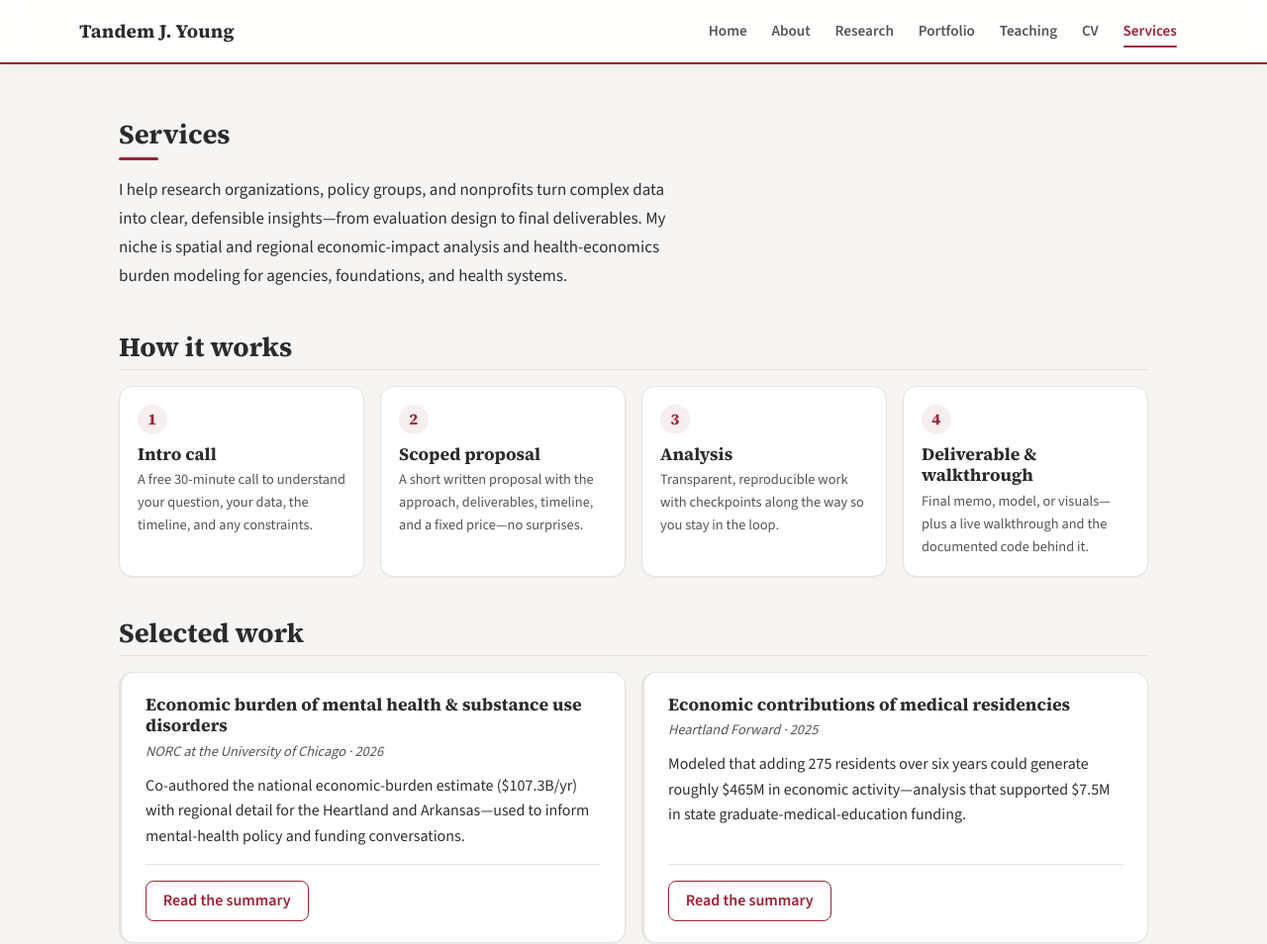
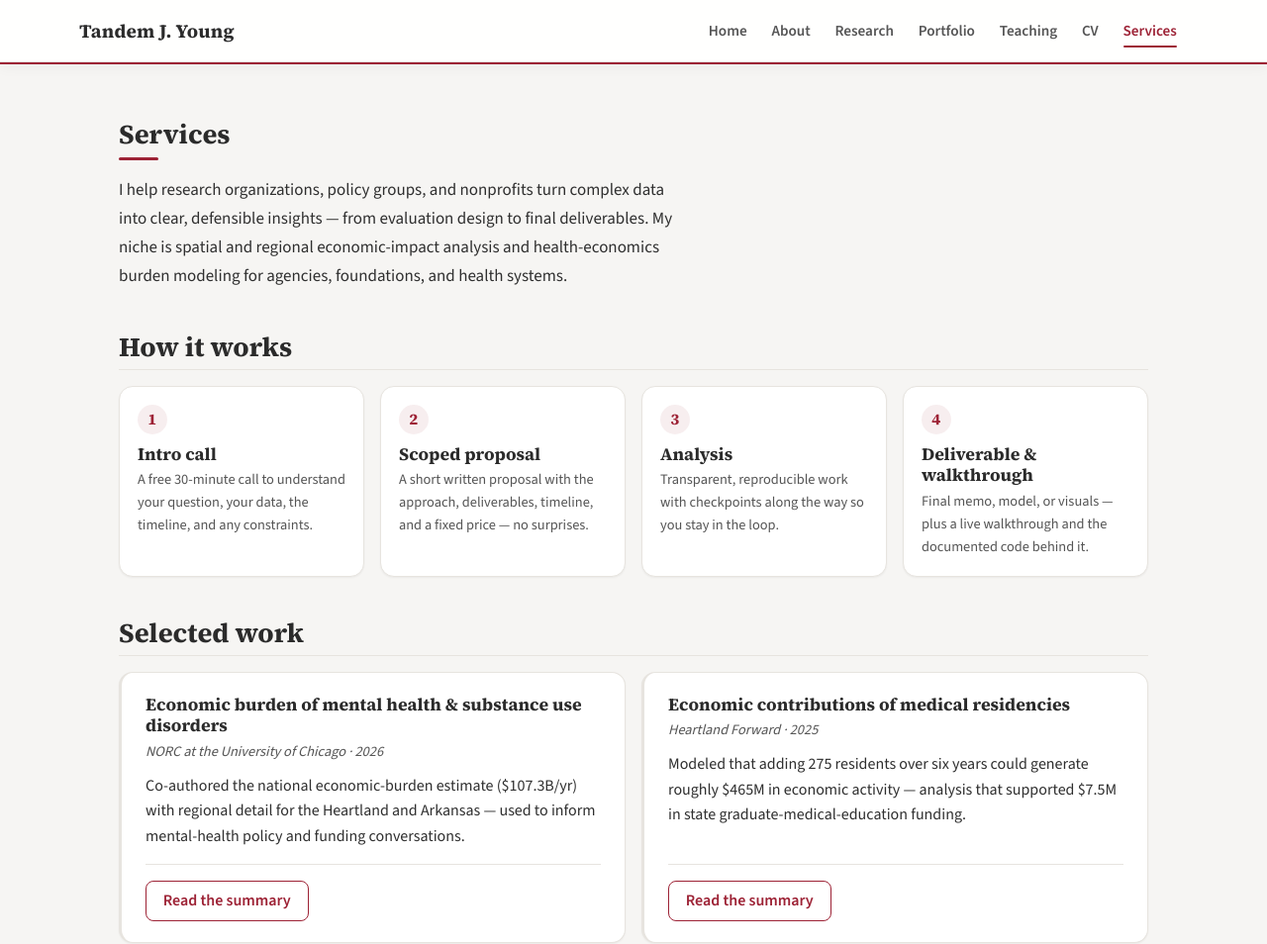
Before and after one commit to TandemYoung/tandemyoung.github.io, a Jekyll site: the page built from services.html, in a window 1280 px wide and 1400 px high. Shown: the top 954 px of the window at 99% size. Built offline with Jekyll 4.4.1, drawn with Linux system fonts in a browser that asks for light colours.

Commit message:
Polish new Services components and add report-page schema
No-input cleanups surfaced by the branch review:
- Demote the two case-study card headings to <h3> under the "Selected work"
  <h2> (correct outline); style .project-card h3 alongside h2
- Fix 5 tight em-dashes in the new Services copy to the site's spaced style
- Add min-width: 0 to .project-card and .process-steps li (narrow-viewport
  overflow guard) and extend the scroll-reveal stagger to nth-child(5)-(6)
- Add Report JSON-LD (authors, datePublished, publisher) to both report pages

Co-Authored-By: Claude Opus 4.8 (1M context) <noreply@anthropic.com>

```diff
--- a/css/styles.css
+++ b/css/styles.css
@@ -935,6 +935,7 @@ tbody tr:nth-child(even) {
 }
 
 .process-steps li {
+  min-width: 0;
   padding: var(--space-lg);
   background: var(--color-surface);
   border: 1px solid var(--color-border);
@@ -1185,9 +1186,11 @@ tbody tr:nth-child(even) {
 .project-card {
   display: flex;
   flex-direction: column;
-}
-
-.project-card h2 {
+  min-width: 0;
+}
+
+.project-card h2,
+.project-card h3 {
   margin-top: 0;
   margin-bottom: 0.2rem;
   font-size: var(--fs-h4);
@@ -1425,6 +1428,8 @@ tbody tr:nth-child(even) {
 .js [data-reveal]:nth-child(2) { transition-delay: 0.06s; }
 .js [data-reveal]:nth-child(3) { transition-delay: 0.12s; }
 .js [data-reveal]:nth-child(4) { transition-delay: 0.18s; }
+.js [data-reveal]:nth-child(5) { transition-delay: 0.24s; }
+.js [data-reveal]:nth-child(6) { transition-delay: 0.30s; }
 
 /* ==========================================================================
    Responsive
--- a/services.html
+++ b/services.html
@@ -9,7 +9,7 @@ description: "Economic and spatial analysis consulting by Tandem J. Young — pr
     <h1 class="page-title">Services</h1>
     <p class="services-lede">
       I help research organizations, policy groups, and nonprofits turn complex data into
-      clear, defensible insights—from evaluation design to final deliverables. My niche is
+      clear, defensible insights — from evaluation design to final deliverables. My niche is
       spatial and regional economic-impact analysis and health-economics burden modeling for
       agencies, foundations, and health systems.
     </p>
@@ -25,7 +25,7 @@ description: "Economic and spatial analysis consulting by Tandem J. Young — pr
       </li>
       <li>
         <h3>Scoped proposal</h3>
-        <p>A short written proposal with the approach, deliverables, timeline, and a fixed price—no surprises.</p>
+        <p>A short written proposal with the approach, deliverables, timeline, and a fixed price — no surprises.</p>
       </li>
       <li>
         <h3>Analysis</h3>
@@ -33,7 +33,7 @@ description: "Economic and spatial analysis consulting by Tandem J. Young — pr
       </li>
       <li>
         <h3>Deliverable &amp; walkthrough</h3>
-        <p>Final memo, model, or visuals—plus a live walkthrough and the documented code behind it.</p>
+        <p>Final memo, model, or visuals — plus a live walkthrough and the documented code behind it.</p>
       </li>
     </ol>
   </div>
@@ -43,11 +43,11 @@ description: "Economic and spatial analysis consulting by Tandem J. Young — pr
     <h2 class="section-heading">Selected work</h2>
     <div class="project-grid">
       <article class="project-card">
-        <h2>Economic burden of mental health &amp; substance use disorders</h2>
+        <h3>Economic burden of mental health &amp; substance use disorders</h3>
         <p class="project-org">NORC at the University of Chicago · 2026</p>
         <p>
           Co-authored the national economic-burden estimate ($107.3B/yr) with regional detail
-          for the Heartland and Arkansas—used to inform mental-health policy and funding conversations.
+          for the Heartland and Arkansas — used to inform mental-health policy and funding conversations.
         </p>
         <div class="project-links">
           <a class="btn" href="{{ 'mh-sud-burden-report.html' | relative_url }}">Read the summary</a>
@@ -55,11 +55,11 @@ description: "Economic and spatial analysis consulting by Tandem J. Young — pr
       </article>
 
       <article class="project-card">
-        <h2>Economic contributions of medical residencies</h2>
+        <h3>Economic contributions of medical residencies</h3>
         <p class="project-org">Heartland Forward · 2025</p>
         <p>
           Modeled that adding 275 residents over six years could generate roughly $465M in economic
-          activity—analysis that supported $7.5M in state graduate-medical-education funding.
+          activity — analysis that supported $7.5M in state graduate-medical-education funding.
         </p>
         <div class="project-links">
           <a class="btn" href="{{ 'medical-residencies-report.html' | relative_url }}">Read the summary</a>
```
Also changed, not shown: medical-residencies-report.html (+18 -0 lines), mh-sud-burden-report.html (+19 -0 lines).
